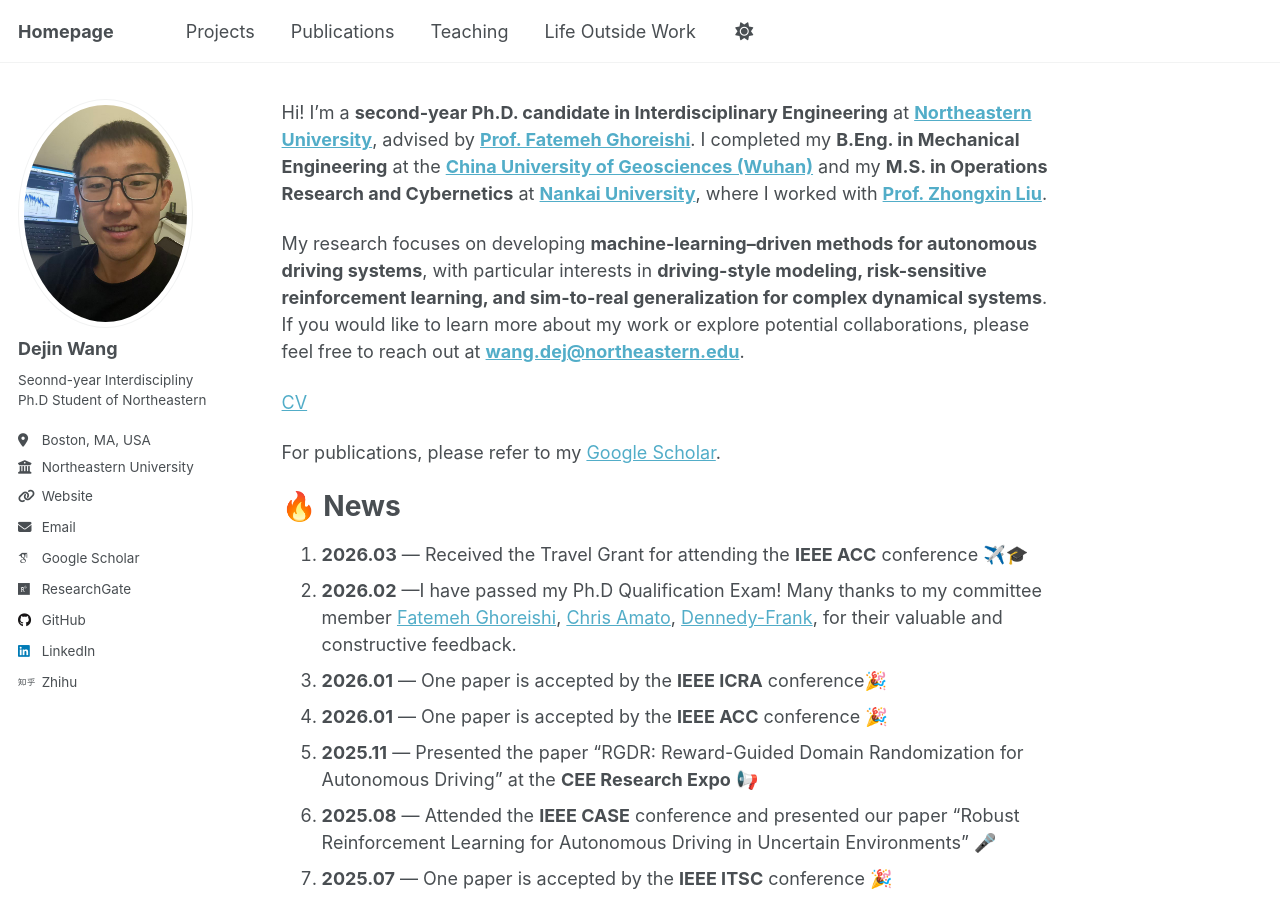
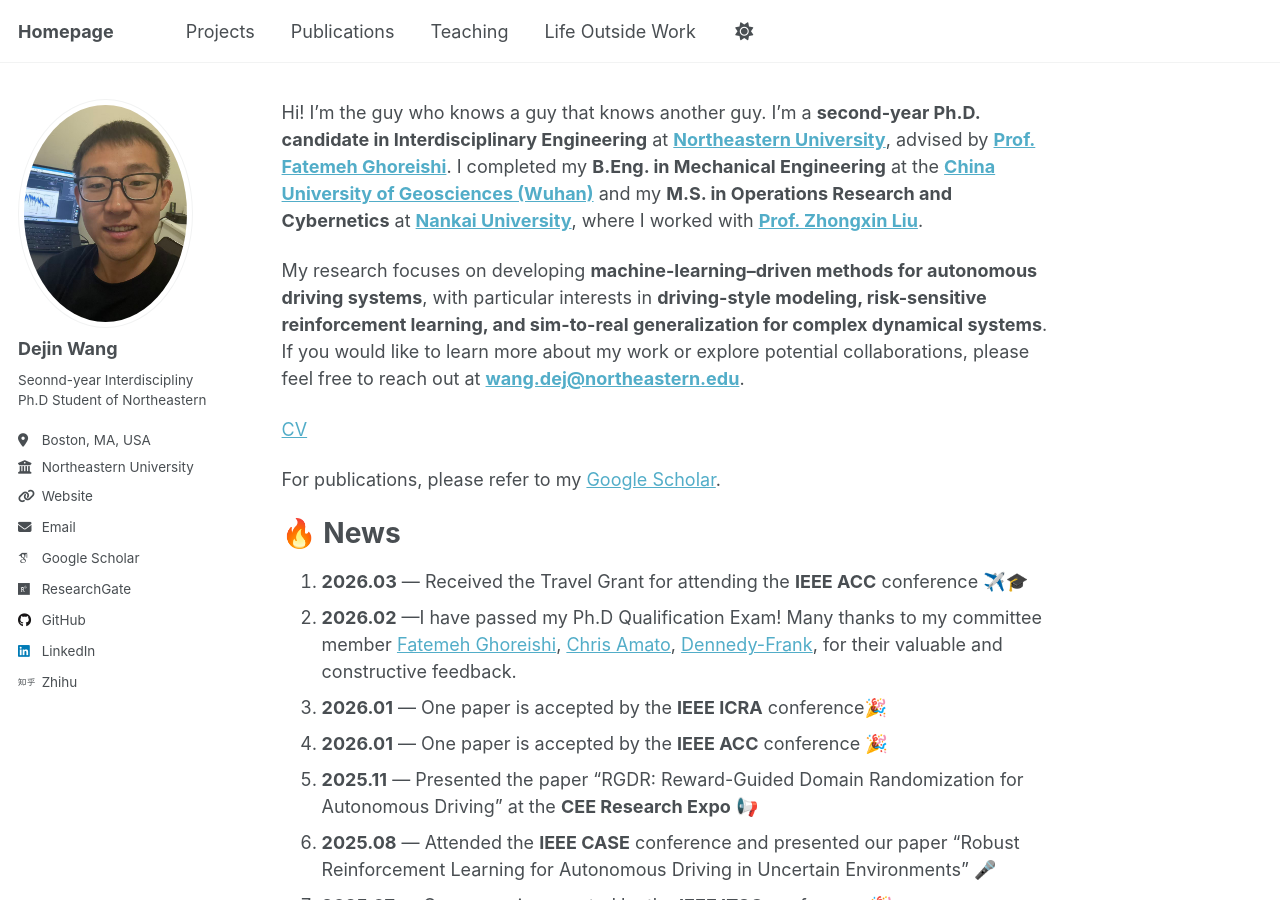
Before and after one commit to dejin-wang/dejin-wang.github.io, a Jekyll site: the page built from _pages/about.md, in a window 1280 px wide and 900 px high. Built offline with Jekyll 4.4.1, drawn with Linux system fonts in a browser that asks for light colours; some web fonts are replaced; a script that is not in the unit is left out.

Commit message:
Update about.md

```diff
--- a/_pages/about.md
+++ b/_pages/about.md
@@ -7,7 +7,7 @@ redirect_from:
 ---
 
 
-Hi! I’m a **second-year Ph.D. candidate in Interdisciplinary Engineering** at **[Northeastern University](https://www.northeastern.edu/)**, advised by **[Prof. Fatemeh Ghoreishi](https://ghoreishi.lab.northeastern.edu/)**. I completed my **B.Eng. in Mechanical Engineering** at the **[China University of Geosciences (Wuhan)](https://en.cug.edu.cn/)** and my **M.S. in Operations Research and Cybernetics** at **[Nankai University](https://en.nankai.edu.cn/)**, where I worked with **[Prof. Zhongxin Liu](https://ai.nankai.edu.cn/info/1033/4287.htm)**.
+Hi! I’m the guy who knows a guy that knows another guy.  I’m a **second-year Ph.D. candidate in Interdisciplinary Engineering** at **[Northeastern University](https://www.northeastern.edu/)**, advised by **[Prof. Fatemeh Ghoreishi](https://ghoreishi.lab.northeastern.edu/)**. I completed my **B.Eng. in Mechanical Engineering** at the **[China University of Geosciences (Wuhan)](https://en.cug.edu.cn/)** and my **M.S. in Operations Research and Cybernetics** at **[Nankai University](https://en.nankai.edu.cn/)**, where I worked with **[Prof. Zhongxin Liu](https://ai.nankai.edu.cn/info/1033/4287.htm)**.
 
 
 My research focuses on developing **machine-learning–driven methods for autonomous driving systems**, with particular interests in **driving-style modeling, risk-sensitive reinforcement learning, and sim-to-real generalization for complex dynamical systems**. If you would like to learn more about my work or explore potential collaborations, please feel free to reach out at **<a href="mailto:wang.dej@northeastern.edu">wang.dej@northeastern.edu</a>**.
```
